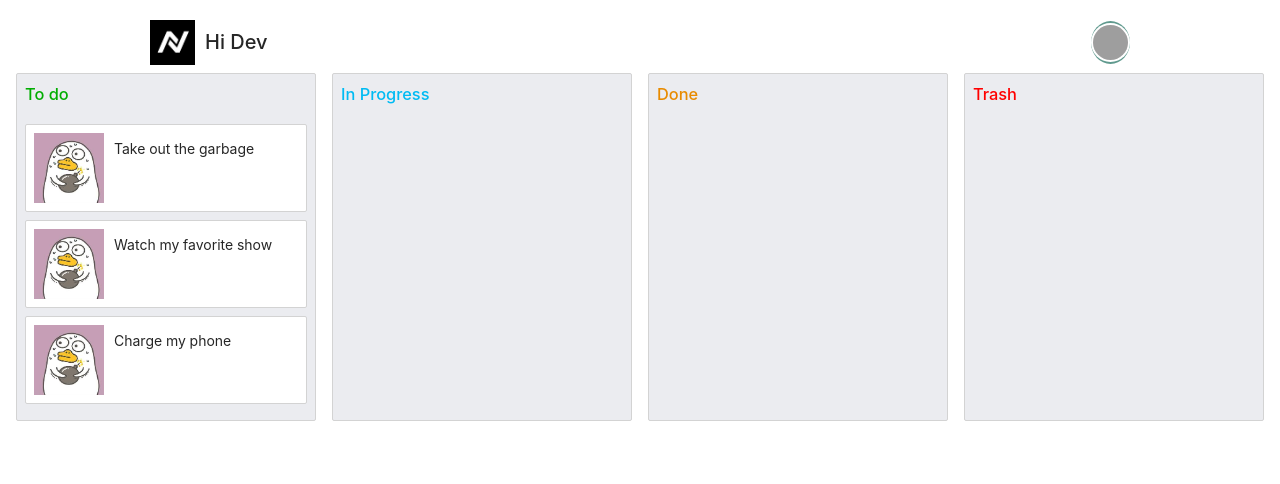
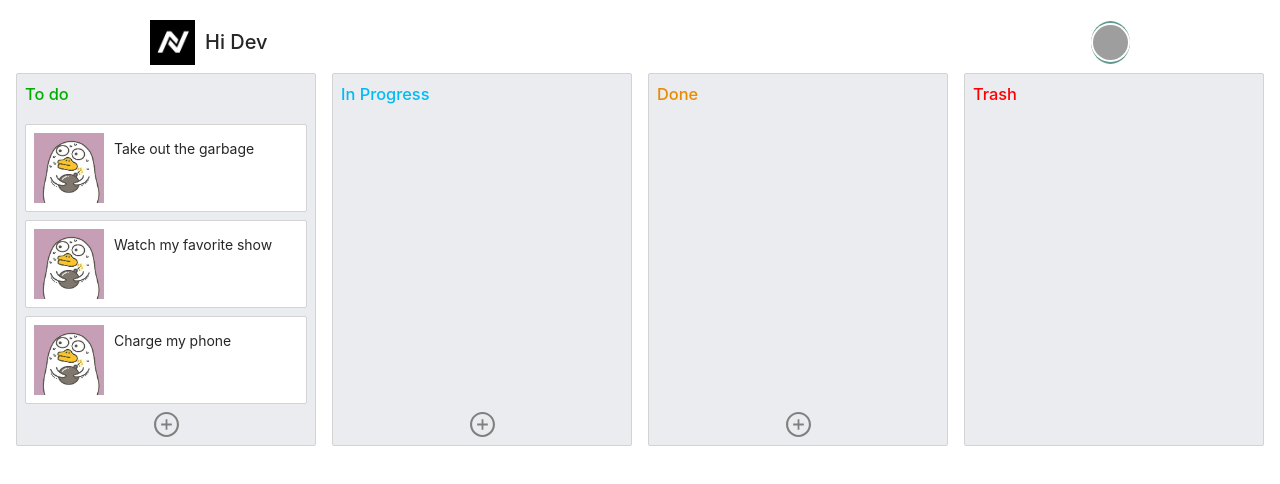
Before and after one commit to nghialamngoc/hi-dev, a React (Create React App) app: page / in a window 1280 px wide. Shown: the top 484 px of the page. Built offline with nearby package versions, Linux system fonts and the light colour scheme; grey boxes are pictures that could not be loaded.

Commit message:
[Nghia] implement add form

```diff
--- a/src/Pages/TodoPage/components/Column/column.scss
+++ b/src/Pages/TodoPage/components/Column/column.scss
@@ -15,6 +15,17 @@
     transition: background-color 0.3s ease;
     flex-grow: 1;
     min-height: 100px;
+    display: flex;
+    flex-direction: column;
+    justify-content: flex-end;
+  }
+  .column-add {
+    display: flex;
+    align-items: center;
+    justify-content: center;
+    font-size: 25px;
+    color: gray;
+    cursor: pointer;
   }
 }
 
--- a/src/Pages/TodoPage/components/Column/index.jsx
+++ b/src/Pages/TodoPage/components/Column/index.jsx
@@ -1,10 +1,14 @@
 import React from 'react'
 import { Droppable, Draggable } from 'react-beautiful-dnd'
 import InnerTask from '../InnerTask'
+import {
+  PlusCircleOutlined
+} from '@ant-design/icons';
 import './column.scss'
 
 const Column = function (props) {
   const columnId = props.column.id;
+
   return (
     <Draggable draggableId={columnId} index={props.index}>
       {
@@ -31,7 +35,12 @@ const Column = function (props) {
                     {...provided.droppableProps}
                   >
                     <InnerTask tasks={props.tasks} column={props.column}></InnerTask>
-                    {provided.placeholder}
+                    { provided.placeholder}
+                    { columnId !== 'column-4' &&
+                      <div className="column-add">
+                        <PlusCircleOutlined onClick={() => props.showModal(props.column.title)}></PlusCircleOutlined>
+                      </div>
+                    }
                   </div>
                 )
               }
--- /dev/null
+++ b/src/Pages/TodoPage/components/FormAdd/index.jsx
@@ -0,0 +1,45 @@
+import React from 'react'
+import { Form, Button } from 'antd';
+import TextArea from 'antd/lib/input/TextArea';
+
+export default function FormAdd(props) {
+
+  const onFinish = (values) => {
+    props.onAdd(values);
+  };
+
+  const onFinishFailed = (errorInfo) => {
+    console.log('Failed:', errorInfo);
+  };
+
+  return (
+    <Form
+      name="basic"
+      onFinish={onFinish}
+      onFinishFailed={onFinishFailed}
+    >
+      <Form.Item
+        label="Content"
+        name="content"
+        rules={[
+          {
+            required: true,
+            message: 'Please input the content!',
+          },
+        ]}
+      >
+        <TextArea />
+      </Form.Item>
+
+      <Form.Item style={{
+        'margin': '0px'
+      }}>
+        <Button type="primary" htmlType="submit" style={{
+          'float': 'right'
+        }}>
+          Submit
+        </Button>
+      </Form.Item>
+    </Form>
+  )
+}
--- a/src/Pages/TodoPage/components/InnerTask/index.jsx
+++ b/src/Pages/TodoPage/components/InnerTask/index.jsx
@@ -3,7 +3,7 @@ import Task from '../Task'
 
 const InnerTask = function (props) {
   return (
-    <div>
+    <div style={{flexGrow: 1}}>
       {
         props.tasks.map((task, index) => <Task key={task.id} task={task} index={index} column={props.column}></Task>)
       }
--- a/src/Pages/TodoPage/index.jsx
+++ b/src/Pages/TodoPage/index.jsx
@@ -1,12 +1,16 @@
-import React from 'react'
-import { useState } from 'react';
-import { DragDropContext, Droppable } from 'react-beautiful-dnd';
-import Column from './components/Column';
+import React, { useState } from 'react'
+import { DragDropContext, Droppable } from 'react-beautiful-dnd'
+import Column from './components/Column'
 import initialData from './initial-data'
+import FormAdd from './components/FormAdd'
+import { Modal } from 'antd'
 import './todoPage.scss'
 
 export default function TodoPage() {
-  const [todoData, setTodoData] = useState(initialData)
+  const [todoData, setTodoData] = useState(initialData);
+  const [modalTitle, setModalTitle] = useState('')
+  const [modalState, setModalState] = useState(false);
+
   const onDragEnd = result => {
     const { destination, source, draggableId, type } = result;
     if (!destination) {
@@ -59,7 +63,7 @@ export default function TodoPage() {
         const newFromTaskIds = Array.from(fromColumn.taskIds);
         const newToTaskIds = Array.from(toColumn.taskIds)
         newFromTaskIds.splice(source.index, 1);
-        if ( destination.droppableId !== 'column-4') {
+        if (destination.droppableId !== 'column-4') {
           newToTaskIds.splice(destination.index, 0, draggableId);
         }
 
@@ -86,7 +90,22 @@ export default function TodoPage() {
     }
   }
 
+  const onAdd = (data) => {
+    setModalState(false);
+  }
+
+  const showModal = (title) => {
+    setModalTitle(title)
+    setModalState(true);
+  };
+
+  const handleCancel = e => {
+    setModalState(false);
+  };
+
   return (
+    <div>
+
       <DragDropContext onDragEnd={onDragEnd}>
         <Droppable droppableId="all-columns" direction="horizontal" type="column">
           {(provided) => (
@@ -101,7 +120,7 @@ export default function TodoPage() {
                   const column = todoData.columns[columnId];
                   // get task of column
                   const tasks = column.taskIds.map(taskId => todoData.tasks[taskId]);
-                return <Column key={column.id} column={column} tasks={tasks} index={index}></Column>
+                  return <Column key={column.id} column={column} tasks={tasks} index={index} showModal={showModal}></Column>
                 }
                 )}
               { provided.placeholder}
@@ -109,5 +128,14 @@ export default function TodoPage() {
           )}
         </Droppable>
       </DragDropContext>
+      <Modal
+        title={`Add ${modalTitle} Task`}
+        visible={modalState}
+        onCancel={handleCancel}
+        footer={null}
+      >
+        <FormAdd onAdd={onAdd}></FormAdd>
+      </Modal>
+    </div>
   )
 }
```
Lines whose indentation alone changed are shown as unchanged.
